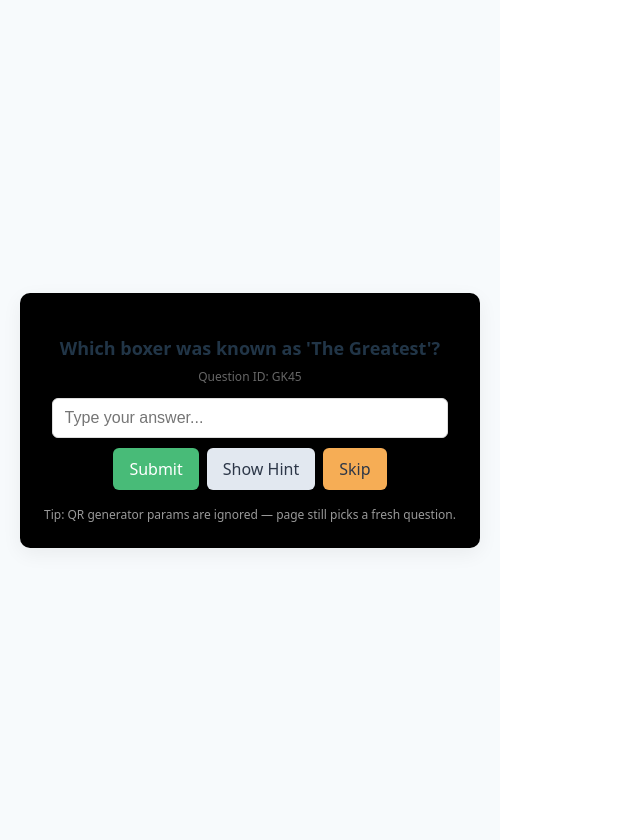
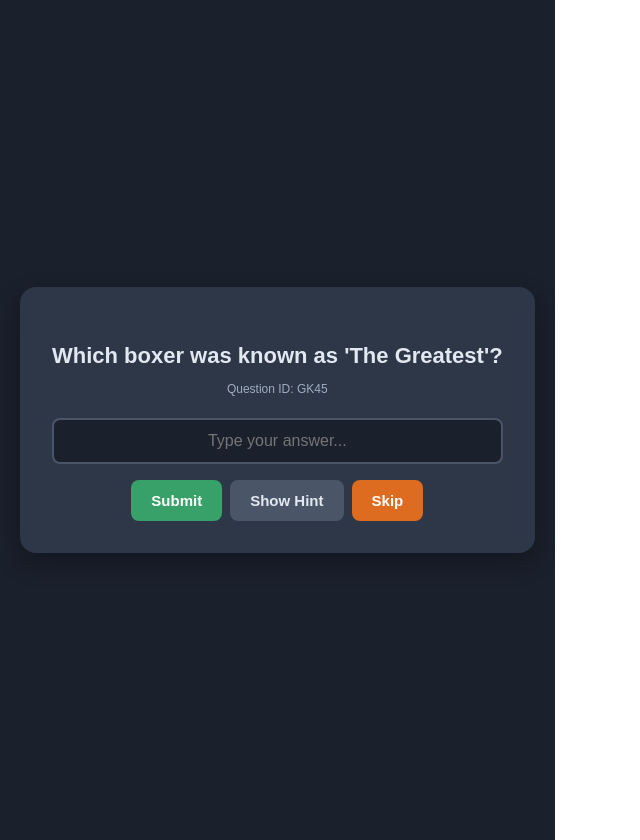
Before and after one commit to ankushingale/KrishnaJI, a React (Vite) app: page / in a window 1280 px wide. Shown: the whole page, without its empty margins (0-640 px from the left). Built offline with nearby package versions, Linux system fonts and the light colour scheme.

Commit message:
changed input box width and color theme

```diff
--- a/src/App.jsx
+++ b/src/App.jsx
@@ -151,7 +151,7 @@ const KRISHNA_QUOTES = [
   "He who is contented with what comes to him without effort, who is free from the dualities and from envy, and who is steady in both success and failure, is never entangled, although performing actions."
 ];
 
-const STORAGE_KEY = "krishna_puzzle_shown_questions_v5_gk";
+const STORAGE_KEY = "krishna_puzzle_shown_questions_v6_mixed";
 
 export default function QuestionPage({ useNoRepeat = true }) {
   const [current, setCurrent] = useState(null);
@@ -170,7 +170,6 @@ export default function QuestionPage({ useNoRepeat = true }) {
         const filteredPool = pool.filter((id) => !shown.includes(id));
 
         if (filteredPool.length === 0) {
-          // All questions have been shown, reset the list
           localStorage.removeItem(STORAGE_KEY);
         } else {
           pool = filteredPool;
@@ -230,10 +229,10 @@ export default function QuestionPage({ useNoRepeat = true }) {
       <div style={styles.card}>
         {!solved ? (
           <>
-            <p style={{ fontSize: 18, fontWeight: 600, marginBottom: 6 }}>
+            <p style={{ fontSize: 22, fontWeight: 600, marginBottom: 8, lineHeight: 1.4 }}>
               {current.question || "No question available"}
             </p>
-            <div style={{ fontSize: 12, color: "#666", marginBottom: 12 }}>
+            <div style={{ fontSize: 12, color: "#a0aec0", marginBottom: 20 }}>
               Question ID: {current.id}
             </div>
 
@@ -245,40 +244,40 @@ export default function QuestionPage({ useNoRepeat = true }) {
               style={styles.input}
             />
 
-            <div style={{ display: "flex", gap: 8, marginTop: 10, justifyContent: 'center' }}>
+            <div style={{ display: "flex", gap: 8, marginTop: 16, justifyContent: 'center' }}>
               <button onClick={checkAnswer} style={styles.button}>
                 Submit
               </button>
               <button
                 onClick={() => setShowHint((s) => !s)}
-                style={{ ...styles.button, background: "#e2e8f0", color: "#2d3748" }}
+                style={{ ...styles.button, background: "#4a5568", color: "#e2e8f0" }}
               >
                 {showHint ? "Hide Hint" : "Show Hint"}
               </button>
               <button
                 onClick={getNewQuestion}
-                style={{ ...styles.button, background: "#f6ad55", color: "#2d3748" }}
+                style={{ ...styles.button, background: "#dd6b20", color: "#fff" }}
               >
                 Skip
               </button>
             </div>
 
             {showHint && (
-              <div style={{ marginTop: 12, color: "#444" }}>
-                Hint: {current.hint || "—"}
+              <div style={{ marginTop: 20, color: "#cbd5e0", background: '#2d3748', padding: '10px', borderRadius: '6px' }}>
+                <strong>Hint:</strong> {current.hint || "—"}
               </div>
             )}
-            <div style={{ marginTop: 16, fontSize: 12, color: "#999" }}>
-              Tip: QR generator params are ignored — page still picks a fresh question.
-            </div>
+
           </>
         ) : (
           <>
-            <div style={{ fontSize: 40 }}>🎉</div>
-            <h2 style={{ marginTop: 8 }}>Correct!</h2>
-            <blockquote style={{ marginTop: 10, fontStyle: "italic" }}>“{quote}”</blockquote>
+            <div style={{ fontSize: 48 }}>🎉</div>
+            <h2 style={{ marginTop: 8, fontSize: 28, color: '#fff' }}>Correct!</h2>
+            <blockquote style={{ margin: '20px auto', padding: '15px', fontStyle: "italic", background: '#2d3748', borderRadius: '8px', borderLeft: '4px solid #f6ad55', maxWidth: '90%' }}>
+              <p style={{fontSize: 18, color: '#e2e8f0'}}>“{quote}”</p>
+            </blockquote>
 
-            <div style={{ display: "flex", gap: 8, marginTop: 16 }}>
+            <div style={{ display: "flex", gap: 12, marginTop: 24, justifyContent: 'center' }}>
               <button onClick={getNewQuestion} style={styles.button}>
                 New Question
               </button>
@@ -291,7 +290,7 @@ export default function QuestionPage({ useNoRepeat = true }) {
                     alert("Quote copied to clipboard.");
                   }
                 }}
-                style={{ ...styles.button, background: "#2b6cb0", color: "#fff" }}
+                style={{ ...styles.button, background: "#3182ce", color: "#fff" }}
               >
                 Share / Copy
               </button>
@@ -309,30 +308,41 @@ const styles = {
     display: "flex",
     alignItems: "center",
     justifyContent: "center",
-    background: "#f7fafc",
+    background: "#1a202c",
     padding: 20,
+    fontFamily: 'sans-serif',
   },
   card: {
-    width: "min(720px, 96%)",
-    background: "#000000ff",
-    padding: 24,
-    borderRadius: 10,
-    boxShadow: "0 6px 20px rgba(0,0,0,0.06)",
+    width: "min(600px, 95%)",
+    background: "#2d3748",
+    color: "#e2e8f0",
+    padding: '32px',
+    borderRadius: 16,
+    boxShadow: "0 10px 25px rgba(0,0,0,0.3)",
     textAlign: "center",
   },
   input: {
-    width: "90%",
-    padding: "10px 12px",
-    borderRadius: 6,
-    border: "1px solid #ddd",
+    width: "100%",
+    padding: "12px 16px",
+    borderRadius: 8,
+    border: "2px solid #4a5568",
+    background: '#1a202c',
+    color: '#e2e8f0',
     fontSize: 16,
+    textAlign: "center",
+    boxSizing: 'border-box',
+    outline: 'none',
+    transition: 'border-color 0.2s',
   },
   button: {
-    padding: "10px 16px",
-    borderRadius: 6,
+    padding: "12px 20px",
+    borderRadius: 8,
     border: "none",
-    background: "#48bb78",
+    background: "#38a169",
     color: "#fff",
     cursor: "pointer",
+    fontWeight: 'bold',
+    fontSize: '15px',
+    transition: 'transform 0.1s',
   },
 };
```
